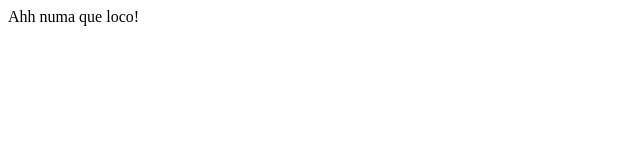
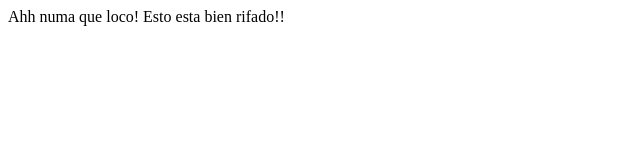
Before and after one commit to GGarciaLambda/proyectoDemoCursoPrework, a plain HTML site: page index.html in a window 1280 px wide. Shown: the whole page, without its empty margins (0-640 px from the left). Drawn offline with Linux system fonts and the light colour scheme.

Commit message:
Modifique mamalon

```diff
--- a/index.html
+++ b/index.html
@@ -7,6 +7,6 @@
     <title>Document</title>
 </head>
 <body>
-    Ahh numa que loco!
+    Ahh numa que loco! Esto esta bien rifado!!
 </body>
 </html>
```
